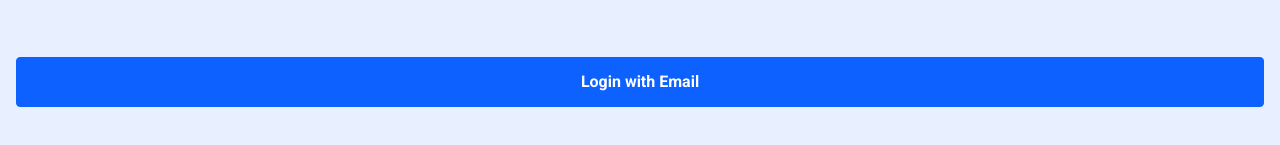
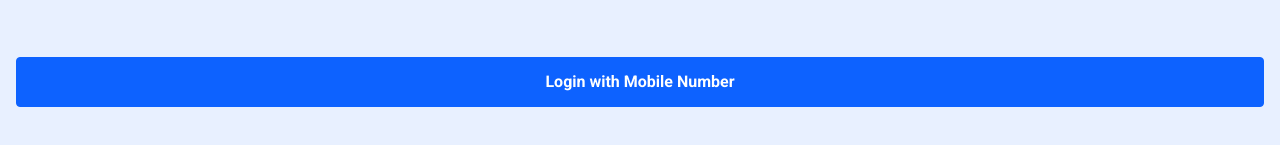
Before and after one commit to nitin-devatraj/chaabi-learn-v3, a React app: page / in a window 1280 px wide. Shown: the part 649-794 px from the top of the page. Built offline with nearby package versions, Linux system fonts and the light colour scheme.

Commit message:
dummy commit

```diff
--- a/src/index.css
+++ b/src/index.css
@@ -2,11 +2,9 @@ html,
 body {
   margin: 0;
   width: 100dvw;
-  /* height: 100vh; */
   height: 100dvh;
   -webkit-font-smoothing: antialiased;
   -moz-osx-font-smoothing: grayscale;
-  background-color: bisque;
 }
 
 * {
--- a/src/pages/Login/Login.js
+++ b/src/pages/Login/Login.js
@@ -9,7 +9,7 @@ import ResetPasswordForm from "./EmailLoginForm/ResetPasswordForm/ResetPasswordF
 function Login() {
   //this state variable holds the default login method, set the default login method here, can be mobile or email
   // eslint-disable-next-line
-  const [defaultLoginMethod, setDefaultLoginMethod] = useState("email"); //
+  const [defaultLoginMethod, setDefaultLoginMethod] = useState("mobile"); //
 
   const [isLoginBtnClicked, setIsLoginBtnClicked] = useState(false);
   const [showResetPasswordForm, setResetPasswordForm] = useState(false);
```
